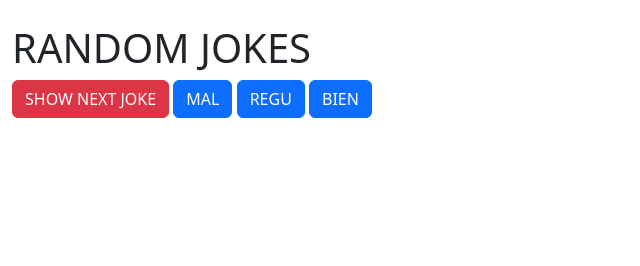
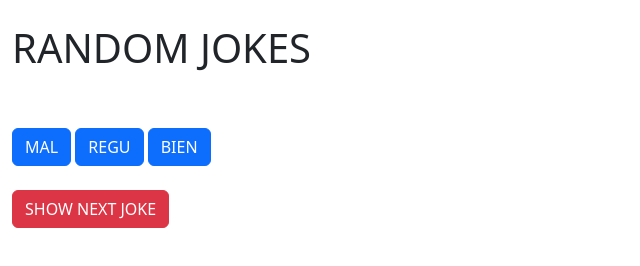
Before and after one commit to jqm75/JS3-TypeScript-API, a website: page index.html in a window 1280 px wide. Shown: the whole page, without its empty margins (0-640 px from the left). Drawn offline with Linux system fonts and the light colour scheme; no server answers.

Commit message:
Inicio E5

```diff
--- a/index.html
+++ b/index.html
@@ -9,22 +9,24 @@
 </head>
 <body>
 
-    <header  id="weather" class="row">
+    <header  id="weather" class="d-flex row justify-content-start h-25 w-25">
         <div class="col-6"><img id="imgWeather" src="" alt=""></div>
-        <h2 class="col-3 d-flex align-items-baseline" id="txtWeather"></h2>
+        <h4 class="col-3" id="txtWeather"></h4>
     </header>
 
-    <div id="main-section" class="container row">
-        <section id="main-content" class="">
-            <h1>RANDOM JOKES</h1>
+    <div id="main-section" class="container row justify-content-center">
+        <section id="main-content" class="col-12 w-100">
+            <h1>RANDOM JOKES</h1><br>
 
-            <div id="joke"></div>
+            <div id="joke"></div><br>
 
-            <input class="btn btn-danger" type="button" value="SHOW NEXT JOKE" onclick="callRandomJoke()">
+
 
             <button class="btn btnScore btn-primary" data-score="1" id="score1">MAL</button>
             <button class="btn btnScore btn-primary" data-score="2" id="score2">REGU</button>
-            <button class="btn btnScore btn-primary" data-score="3" id="score3">BIEN</button>
+            <button class="btn btnScore btn-primary" data-score="3" id="score3">BIEN</button><br><br>
+
+            <input class="btn btn-danger" type="button" value="SHOW NEXT JOKE" onclick="callRandomJoke()">
         </section>
     </div>
 
```
Also changed, not shown: app.ts (+12 -3 lines), README.md, build/app.js.
